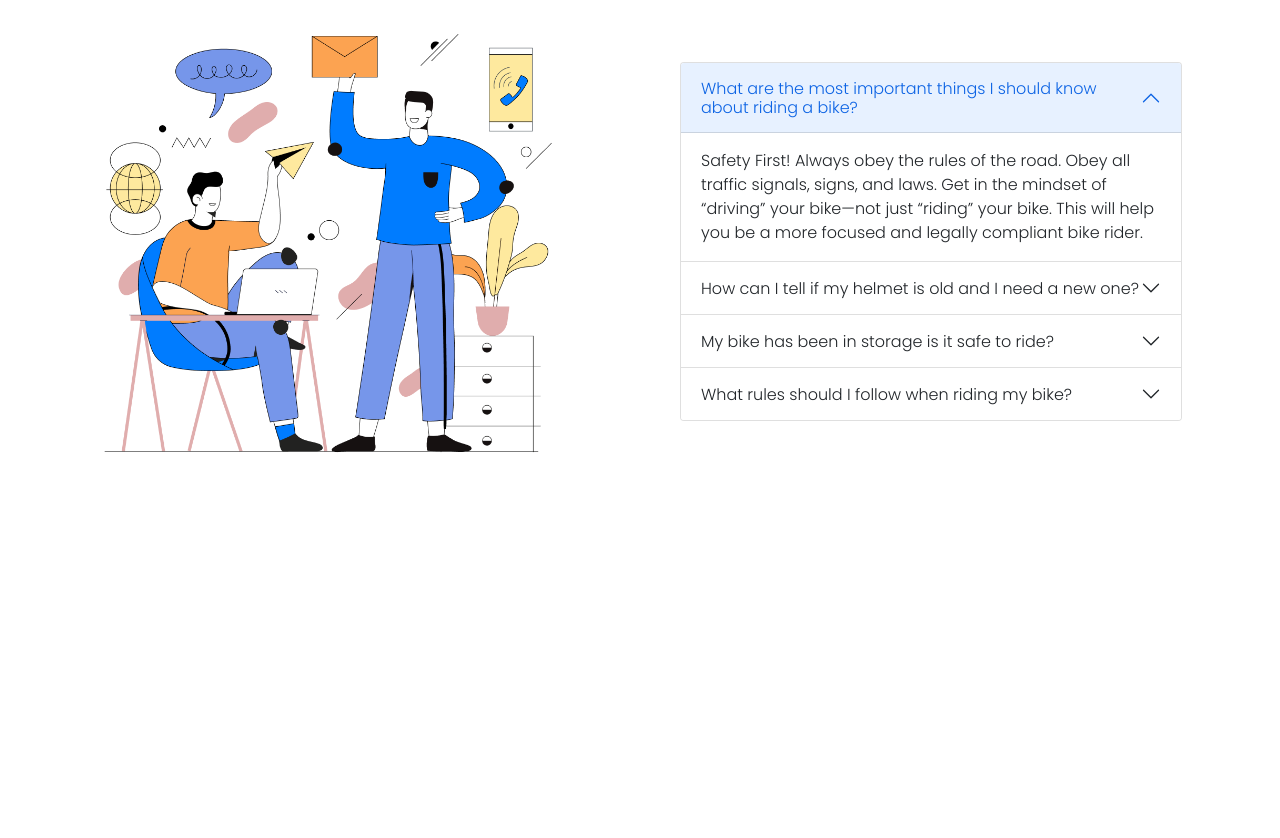
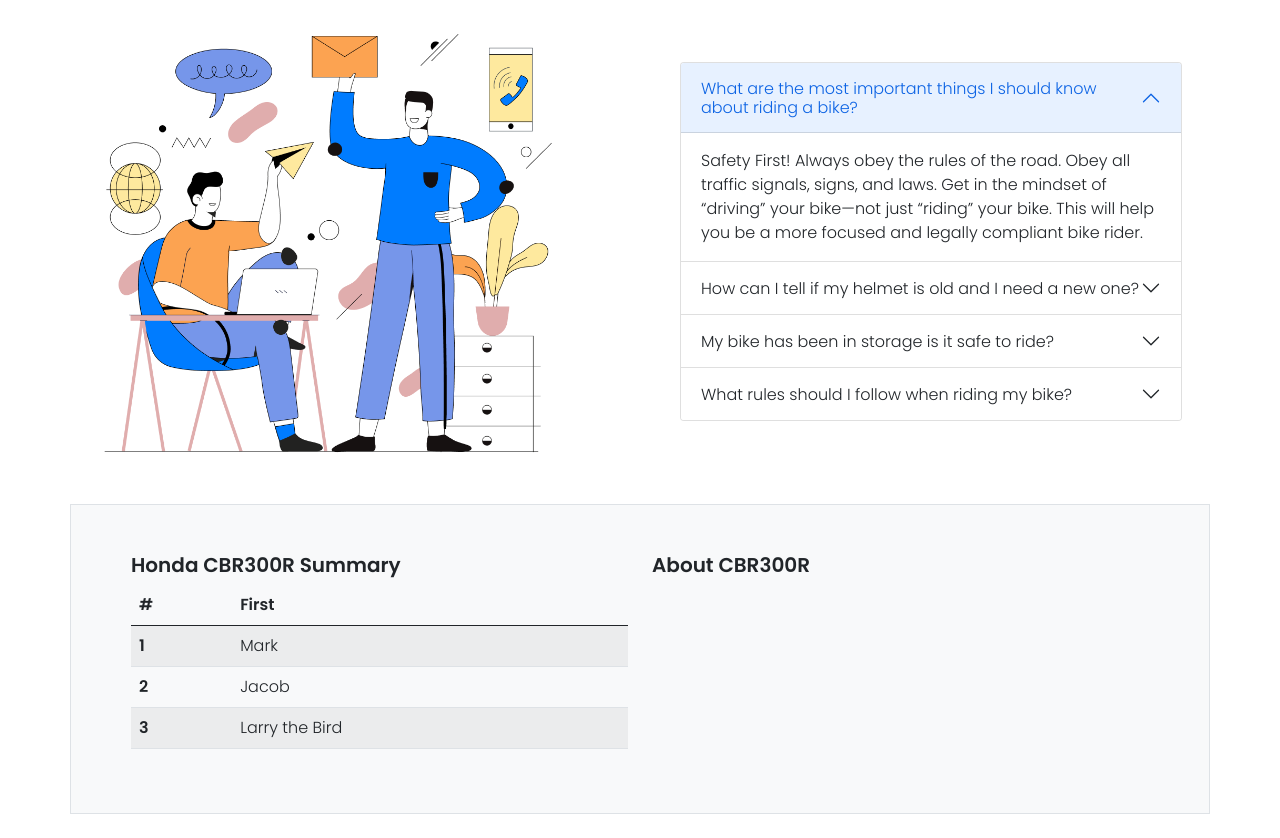
Before and after one commit to asif-iqbal-munna/honda-cbr, a plain HTML site: page index.html in a window 1280 px wide. Shown: the part 1751-2589 px from the top of the page. Before the commit the page ends 2231 px from the top, so only its background shows below. Drawn offline with nearby package versions, Linux system fonts and the light colour scheme.

Commit message:
one extra section is pertially completed

```diff
--- a/index.html
+++ b/index.html
@@ -261,6 +261,42 @@
                 </div>
             </div>
         </section>
+
+        <sectionn class="px-5">
+            <div class="container">
+                <div class="row p-5 bg-light border">
+                    <div class="col-12 col-md-6">
+                        <h4 class="fs-5 fw-bold">Honda CBR300R Summary</h4>
+                        <table class="table table-striped">
+                            <thead>
+                                <tr>
+                                    <th scope="col">#</th>
+                                    <th scope="col">First</th>
+                                </tr>
+                            </thead>
+                            <tbody>
+                                <tr>
+                                    <th scope="row">1</th>
+                                    <td>Mark</td>
+                                </tr>
+                                <tr>
+                                    <th scope="row">2</th>
+                                    <td>Jacob</td>
+                                </tr>
+                                <tr>
+                                    <th scope="row">3</th>
+                                    <td colspan="2">Larry the Bird</td>
+                                </tr>
+                            </tbody>
+                        </table>
+                    </div>
+                    <div class="col-12 col-md-6">
+                        <h4 class="fs-5 fw-bold">About CBR300R</h4>
+
+                    </div>
+                </div>
+            </div>
+        </section>
     </main>
 
     <footer>
```
